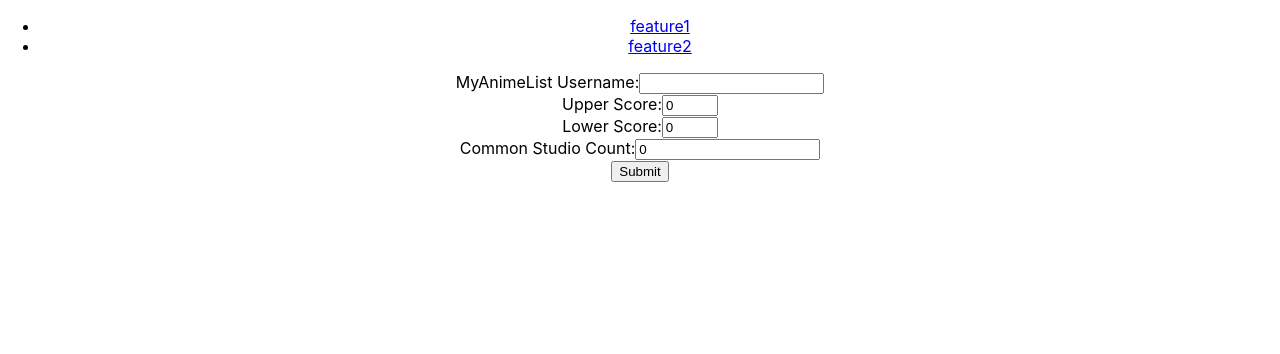
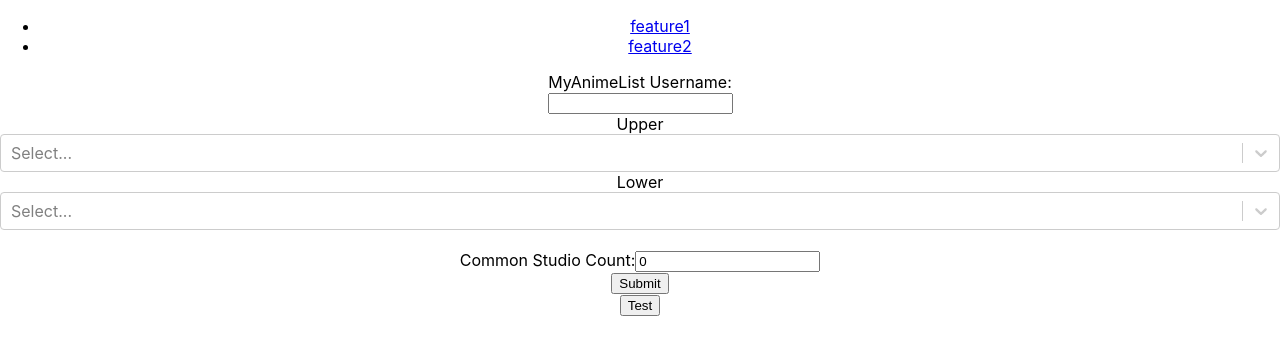
Before and after one commit to TerryCLAWong/malFigures, a React (Create React App) app in the folder client/: page /#/commonStudios in a window 1280 px wide. Shown: the top 354 px of the page. Built offline with nearby package versions, Linux system fonts and the light colour scheme.

Commit message:
react-select for upper and lower fields

```diff
--- a/client/src/components/features/commonStudios/commonStudios.js
+++ b/client/src/components/features/commonStudios/commonStudios.js
@@ -1,6 +1,7 @@
 import axios from 'axios'
 import React, { Component }  from 'react'
 import BarGraph from './barGraph'
+import Select from 'react-select';
 
 class commonStudios extends Component {
     state = {
@@ -9,7 +10,48 @@ class commonStudios extends Component {
         lower: 0,
         commonStudioCount: 0,
         okResponse: false,
-        studios : null
+        studios : null,
+
+        upperOptions : [],
+        lowerOptions : []
+    }
+
+    componentDidMount() {
+        //Set up for upper/lower
+        this.optionsSetup()
+
+    }
+
+    optionsSetup = () => {
+        var options = []
+        var i
+        var option
+
+        //Upper options
+        for (i = 1; i <= 10; i++) {
+            option = {
+                value: i,
+                label: i,
+                stateAssociation: "upper"
+            }
+            options.push(option)
+        }
+        this.setState({
+            upperOptions: options,
+        })
+        //Lower options
+        options = []
+        for (i = 1; i <= 10; i++) {
+            option = {
+                value: i,
+                label: i,
+                stateAssociation: "lower"
+            }
+            options.push(option)
+        }
+        this.setState({
+            lowerOptions: options,
+        })
     }
 
     handleInputChange = (e) => {
@@ -20,6 +62,7 @@ class commonStudios extends Component {
             [name]: value //[] is the value of the variable
         })
     }
+
 
     validateTask = (task) => {
         if (task.userName.length === 0 || task.upper.length === 0 || task.lower.length === 0 || task.commonCount.length === 0 ) {
@@ -72,6 +115,40 @@ class commonStudios extends Component {
         }
     }
 
+    handleUpperLowerChange = (option) => {
+        var options = []
+        var i
+        if (option.stateAssociation === "upper") {
+            //Change possible 'lower' values [1,upper]
+            for (i = 1; i <= option.value; i++) {
+                const newOption = {
+                    value: i,
+                    label: i,
+                    stateAssociation: "lower"
+                }
+                options.push(newOption)
+            }
+            this.setState({
+                lowerOptions: options,
+                upper: option.value
+            })
+        } else {
+            //Change possible 'upper' values [lower,10]
+            for (i = option.value; i <= 10; i++) {
+                const newOption = {
+                    value: i,
+                    label: i,
+                    stateAssociation: "upper"
+                }
+                options.push(newOption)
+            }
+            this.setState({
+                upperOptions: options,
+                lower: option.value
+            })
+        }
+    }
+
     render () {
         return (
             <div className = "feature">
@@ -79,6 +156,7 @@ class commonStudios extends Component {
                     <form onSubmit={this.getCommonStudios}>
                         <label>
                             MyAnimeList Username:
+                            <br/>
                             <input
                                 name = "userName"
                                 type = "text"
@@ -87,29 +165,24 @@ class commonStudios extends Component {
                             />
                         </label>
                         <br/>
+
                         <label>
-                            Upper Score:
-                            <input
-                                name = "upper"
-                                type = "number"
-                                value = {this.state.upper}
-                                onChange = {this.handleInputChange}
-                                min = "0"
-                                max = "10"
+                            Upper
+                            <Select
+                                onChange = {this.handleUpperLowerChange}
+                                options = {this.state.upperOptions}
                             />
                         </label>
-                        <br/>
                         <label>
-                            Lower Score:
-                            <input
-                                name = "lower"
-                                type = "number"
-                                value = {this.state.lower}
-                                onChange = {this.handleInputChange}
-                                min = "0"
-                                max = "10"
+                            Lower
+                            <Select
+                                onChange = {this.handleUpperLowerChange}
+                                options = {this.state.lowerOptions}
                             />
                         </label>
+
+
+
                         <br/>
                         <label>
                             Common Studio Count:
@@ -122,8 +195,17 @@ class commonStudios extends Component {
                             />
                         </label>
                         <br/>
+
+
+
+
+
                         <input type="submit" value="Submit"/>
                     </form>
+
+                    <button>
+                        Test
+                    </button>
                 </div>
 
                 <div className = "output">
--- a/client/src/components/features/feature2.js
+++ b/client/src/components/features/feature2.js
@@ -1,4 +1,7 @@
 import React, { Component }  from 'react';
+import Select from 'react-select';
+
+
 class feature2 extends Component {
     render () {
         return (
@@ -7,6 +10,10 @@ class feature2 extends Component {
                 <p>today i went to the mall and had a great time trying out lots of different
                     types of ice cream. my favorite was caramel. schnozz
                 </p>
+                <Select
+                    options = {[{label : "east", value: 1}, {label : "west", value: 2}, {label : "north", value: 3}]}
+                />
+
 
             </div>
         )
--- a/package.json
+++ b/package.json
@@ -27,7 +27,8 @@
     "express": "^4.17.1",
     "express-validator": "^6.9.0",
     "jsdoc": "^3.6.6",
-    "react-scripts": "^4.0.1"
+    "react-scripts": "^4.0.1",
+    "react-select": "^3.2.0"
   },
   "devDependencies": {
     "concurrently": "^5.3.0",
```
Also changed, not shown: 2 other files (tests, documents, lock files or other folders).
